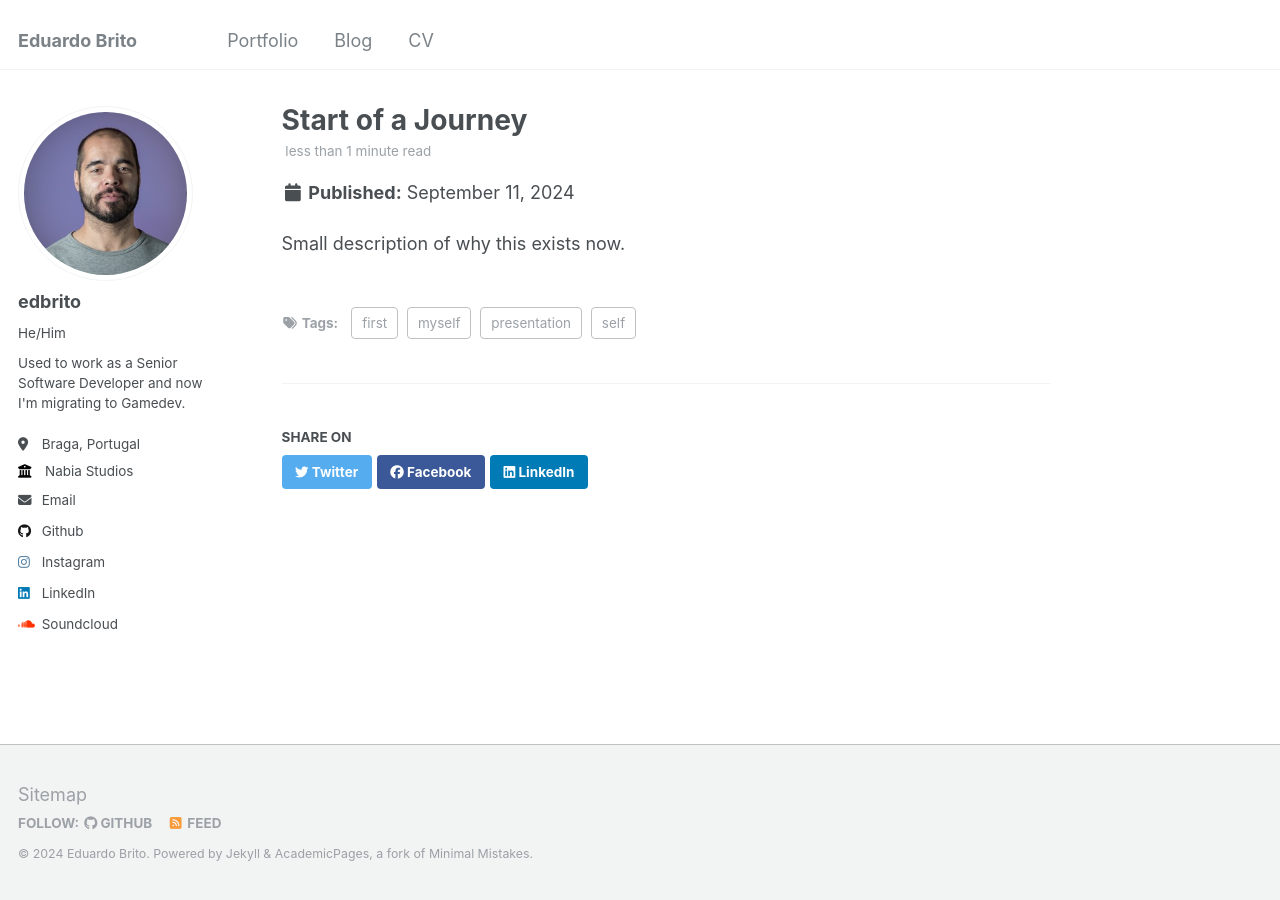
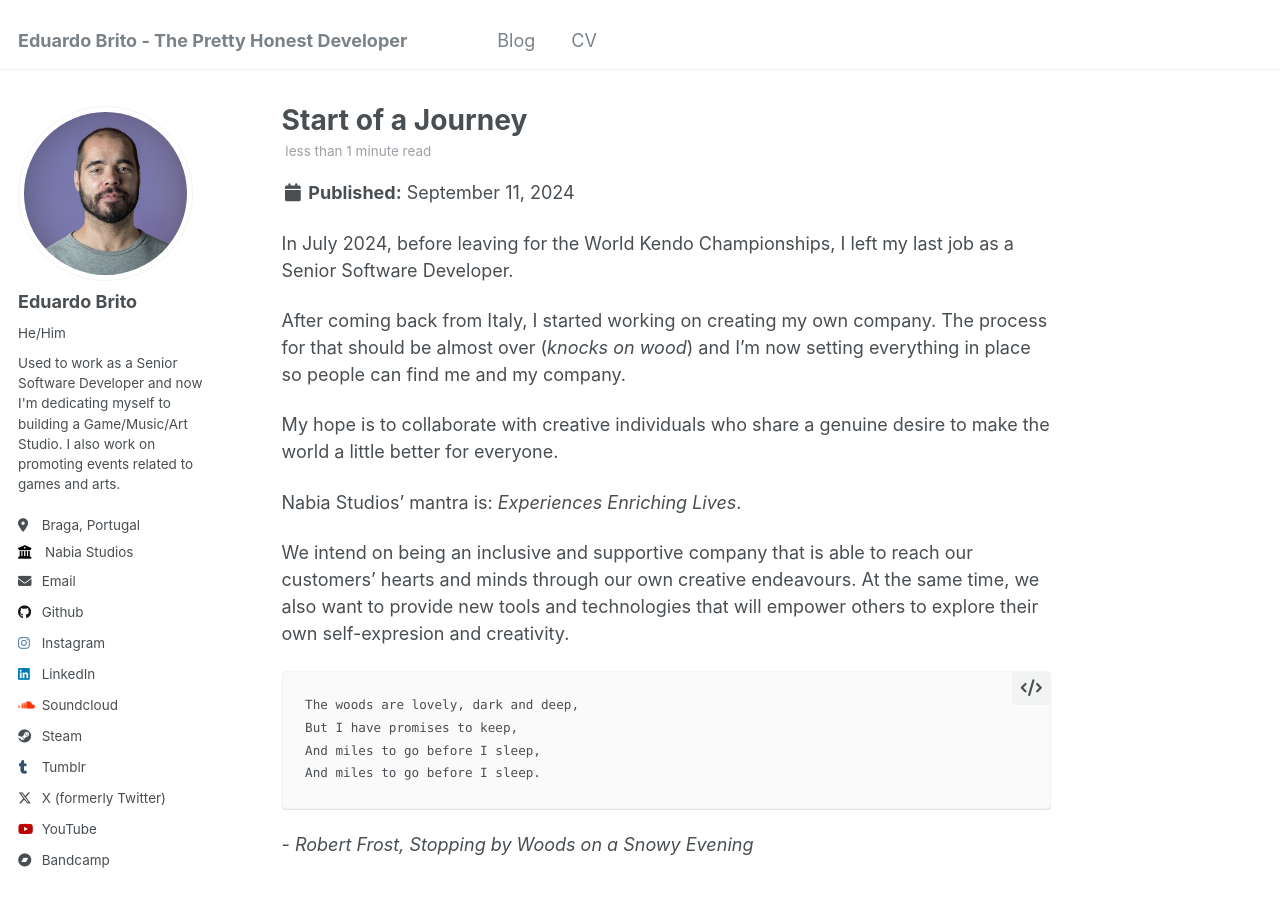
Before and after one commit to edbrito-swdev/edbrito-swdev.github.io, a Jekyll site: the page built from _posts/2024-09-11-Start-of-a-Journey.md, in a window 1280 px wide and 900 px high. Built offline with Jekyll 4.4.1, drawn with Linux system fonts in a browser that asks for light colours.

Commit message:
Updated the site to have some minimal useful content for visitors.

```diff
--- a/_config.yml
+++ b/_config.yml
@@ -8,7 +8,7 @@
 
 # Basic Site Settings
 locale                   : "en-US"
-title                    : "Eduardo Brito"
+title                    : "Eduardo Brito - The Pretty Honest Developer"
 title_separator          : "-"
 name                     : &name "Eduardo Brito"
 description              : &description "CEO of Nabia Studios"
@@ -22,9 +22,9 @@ repository               : "edbrito-swdev/edbrito-swdev.github.io"
 author:
   # Biographic information
   avatar           : "profile.jpeg"
-  name             : "edbrito"
+  name             : "Eduardo Brito"
   pronouns         : "He/Him" # example: "she/her"
-  bio              : "Used to work as a Senior Software Developer and now I'm migrating to Gamedev."
+  bio              : "Used to work as a Senior Software Developer and now I'm dedicating myself to building a Game/Music/Art Studio. I also work on promoting events related to games and arts."
   location         : "Braga, Portugal"
   employer         : "Nabia Studios"
   uri              : # URL
@@ -62,15 +62,16 @@ author:
   medium           : # URL
   pinterest        : # Username
   soundcloud       : ragingbass2020 # Username
-  steam            : # Username
+  steam            : ragingbass2020 # Username
   telegram         : # URL
-  tumblr           : # Username
-  twitter          : # Username for X / Twitter
+  tumblr           : ragingbass2020 # Username
+  twitter          : ragingbass2020 # Username for X / Twitter
   vine             : # Username
   weibo            : # Username
   wikipedia        : # Username
   xing             : # Username
-  youtube          : # Username
+  youtube          : ragingbass2020 # Username
+  bandcamp         : ragingbass2020
   zhihu            : # URL
 
 # Publication Category - The following the list of publication categories and their headings
@@ -215,10 +216,10 @@ collections:
   # publications:
   #   output: true
   #   permalink: /:collection/:path/
-  portfolio:
-    output: true
-    permalink: /:collection/:path/
-  # talks:
+  # portfolio:
+  #   output: true
+  #   permalink: /:collection/:path/
+  # # talks:
   #   output: true
   #   permalink: /:collection/:path/
 
@@ -262,14 +263,14 @@ defaults:
   #     share: true
   #     comments: true
   # _portfolio
-  - scope:
-      path: ""
-      type: portfolio
-    values:
-      layout: single
-      author_profile: true
-      share: true
-      comment: true
+  # - scope:
+  #     path: ""
+  #     type: portfolio
+  #   values:
+  #     layout: single
+  #     author_profile: true
+  #     share: true
+  #     comment: true
   # _talks
   # - scope:
   #     path: ""
@@ -300,6 +301,7 @@ plugins:
   - jekyll-gist
   - jekyll-feed
   - jekyll-redirect-from
+  - jemoji
 # mimic GitHub Pages with --safe
 whitelist:
   - jekyll-paginate
--- a/_data/navigation.yml
+++ b/_data/navigation.yml
@@ -6,9 +6,6 @@
 
 main:
 
-  - title: "Portfolio"
-    url: /portfolio/
-
   - title: "Blog"
     url: /year-archive/
 
--- a/_includes/author-profile.html
+++ b/_includes/author-profile.html
@@ -148,11 +148,14 @@
         <li><a href="https://www.xing.com/profile/{{ author.xing }}"><i class="fab fa-fw fa-xing icon-pad-right" aria-hidden="true"></i>XING</a></li>
       {% endif %}
       {% if author.youtube %}
-        <li><a href="https://www.youtube.com/user/{{ author.youtube }}"><i class="fab fa-fw fa-youtube icon-pad-right" aria-hidden="true"></i>YouTube</a></li>
+        <li><a href="https://www.youtube.com/@{{ author.youtube }}"><i class="fab fa-fw fa-youtube icon-pad-right" aria-hidden="true"></i>YouTube</a></li>
       {% endif %}
       {% if author.zhihu %}
       <li><a href="{{ author.zhihu }}"><i class="fab fa-fw fa-zhihu icon-pad-right" aria-hidden="true"></i>Zhihu</a></li>
       {% endif %}
+      {% if author.bandcamp %}
+      <li><a href="https://{{ author.youtube }}.bandcamp.com/"><i class="fab fa-fw fa-brands fa-bandcamp icon-pad-right" aria-hidden="true"></i>Bandcamp</a></li>
+      {% endif %}
     </ul>
   </div>
 </div>
--- a/_posts/2024-09-11-Start-of-a-Journey.md
+++ b/_posts/2024-09-11-Start-of-a-Journey.md
@@ -9,4 +9,20 @@ tags:
   - presentation
 ---
 
-Small description of why this exists now.
+In July 2024, before leaving for the World Kendo Championships, I left my last job as a Senior Software Developer.
+
+After coming back from Italy, I started working on creating my own company. The process for that should be almost over (*knocks on wood*) and I'm now setting everything in place so people can find me and my company.
+
+My hope is to collaborate with creative individuals who share a genuine desire to make the world a little better for everyone.
+
+Nabia Studios' mantra is: *Experiences Enriching Lives*.
+
+We intend on being an inclusive and supportive company that is able to reach our customers' hearts and minds through our own creative endeavours. At the same time, we also want to provide new tools and technologies that will empower others to explore their own self-expresion and creativity.
+
+~~~~
+The woods are lovely, dark and deep,
+But I have promises to keep,
+And miles to go before I sleep,
+And miles to go before I sleep.
+~~~~
+*- Robert Frost, Stopping by Woods on a Snowy Evening*
```
Also changed, not shown: _pages/about.md (+12 -2 lines), _pages/cv.md (+17 -0 lines), 8 other files.
